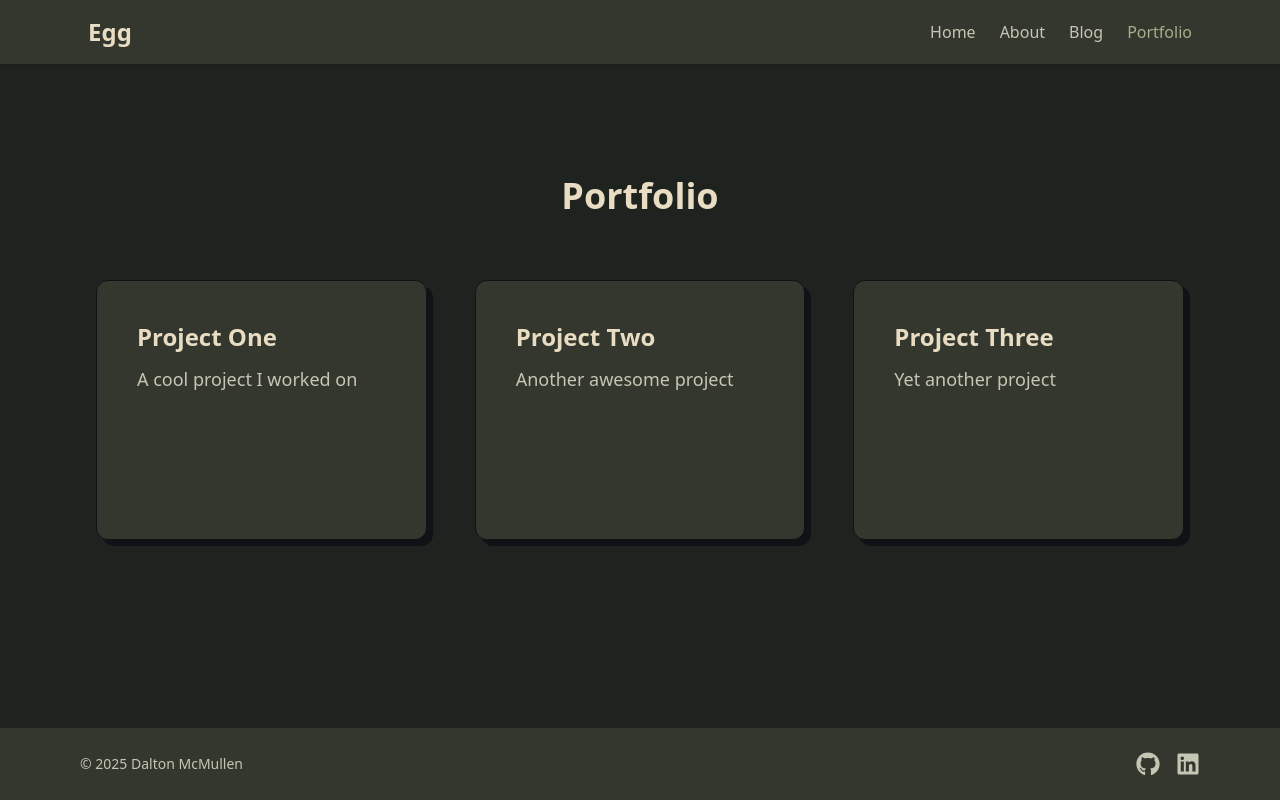
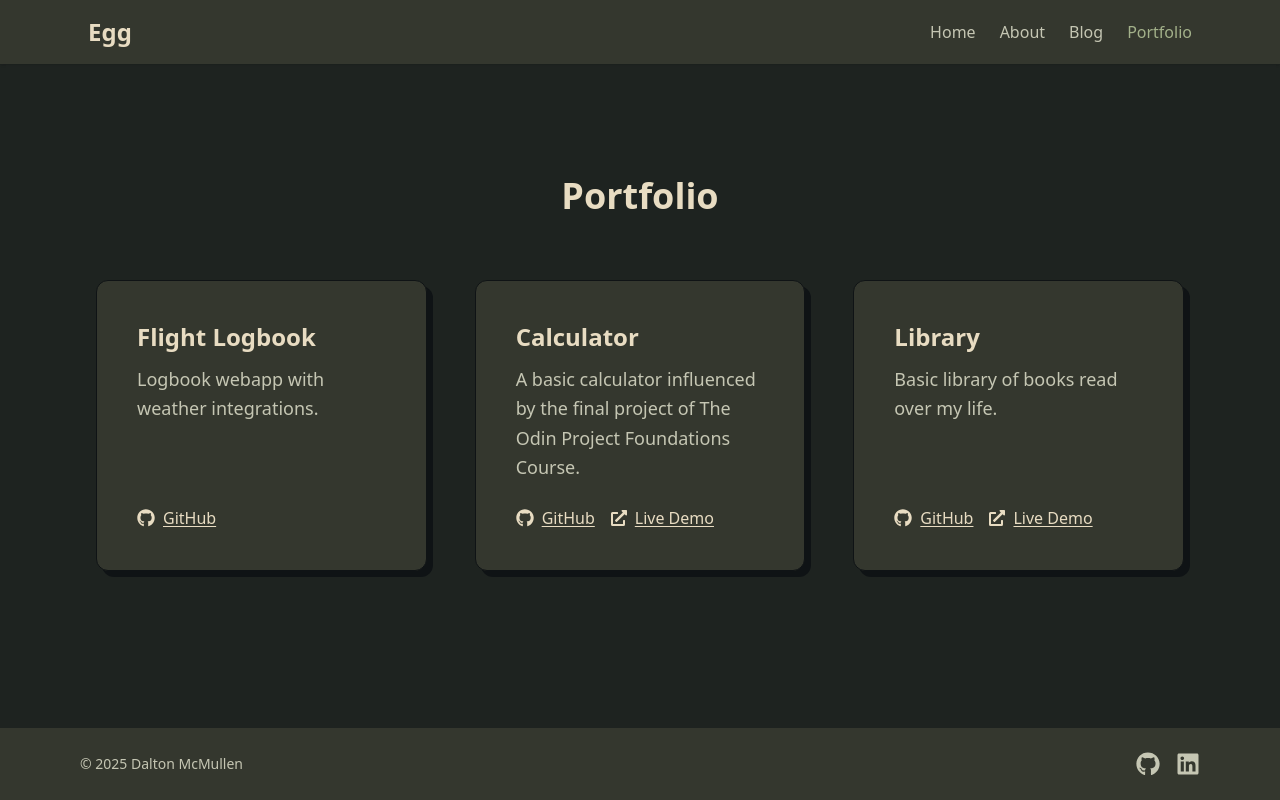
Before and after one commit to DaltonBytes/updated-portfolio, a React (Vite) app: page /portfolio in a window 1280 px wide. Built offline with nearby package versions, Linux system fonts and the light colour scheme.

Commit message:
Created first blog post and cleaned up
Needed to clean up some errors, and update the portfolio portion to add
the ability to click links and live demos.

```diff
--- a/src/pages/About.jsx
+++ b/src/pages/About.jsx
@@ -87,7 +87,7 @@ export default function About() {
 
   return (
     <section className="bg-[#1E2320] text-[#C5C6B3] grow pt-32 pb-24 px-8">
-      <h1 className="text-center text-5xl font-semibold text-[#E8DCC2] mb-16">
+      <h1 className="text-center text-4xl font-semibold text-[#E8DCC2] mb-16">
         About Me
       </h1>
       <div className="space-y-20 max-w-6xl mx-auto">
--- a/src/pages/Blog.jsx
+++ b/src/pages/Blog.jsx
@@ -4,18 +4,9 @@ import PageTitle from "../components/PageTitle";
 const posts = [
   {
     id: "post1",
-    title: "My First Blog Post",
-    excerpt: "Hello! This is my first blog post about my projects and hobbies.",
-  },
-  {
-    id: "post2",
-    title: "Another Post",
-    excerpt: "Another exciting project I worked on recently...",
-  },
-  {
-    id: "post3",
-    title: "Another First Blog Post",
-    excerpt: "This is me talking about all my coding. Whoo!!",
+    title: "Why I'm Building This Site (and Why My Callsign is Egg)",
+    excerpt:
+      "Hi again! Welcome to my portfolio. I've been wanting to build a site like this for a long time...",
   },
 ];
 
--- a/src/pages/Portfolio.jsx
+++ b/src/pages/Portfolio.jsx
@@ -1,9 +1,28 @@
 import PageTitle from "../components/PageTitle";
+import { FaGithub, FaExternalLinkAlt } from "react-icons/fa";
 
 const projects = [
-  { id: 1, title: "Project One", description: "A cool project I worked on" },
-  { id: 2, title: "Project Two", description: "Another awesome project" },
-  { id: 3, title: "Project Three", description: "Yet another project" },
+  {
+    id: 1,
+    title: "Flight Logbook",
+    description: "Logbook webapp with weather integrations.",
+    link: "https://github.com/DaltonBytes/logbook",
+  },
+  {
+    id: 2,
+    title: "Calculator",
+    description:
+      "A basic calculator influenced by the final project of The Odin Project Foundations Course.",
+    link: "https://github.com/DaltonBytes/calculator",
+    demo: "https://daltonbytes.github.io/calculator/",
+  },
+  {
+    id: 3,
+    title: "Library",
+    description: "Basic library of books read over my life.",
+    link: "https://github.com/DaltonBytes/library",
+    demo: "https://daltonbytes.github.io/library/",
+  },
 ];
 
 export default function Portfolio() {
@@ -31,9 +50,45 @@ export default function Portfolio() {
               {project.title}
             </h2>
 
-            <p className="text-[#C5C6B3] leading-relaxed text-lg">
+            <p className="text-[#C5C6B3] leading-relaxed text-lg mb-6">
               {project.description}
             </p>
+
+            <div className="mt-auto flex gap-4">
+              {/* GitHub Button */}
+              <a
+                href={project.link}
+                target="_blank"
+                rel="noopener noreferrer"
+                className="
+                  flex items-center gap-2
+                  text-[#E8DCC2] underline underline-offset-2 decoration-[#E8DCC2]
+                  hover:text-[#F4E8CD] hover:decoration-[#F4E8CD]
+                  transition-colors
+                "
+              >
+                <FaGithub size={18} />
+                GitHub
+              </a>
+
+              {/* Live Demo Button (conditional) */}
+              {project.demo && (
+                <a
+                  href={project.demo}
+                  target="_blank"
+                  rel="noopener noreferrer"
+                  className="
+                    flex items-center gap-2
+                    text-[#E8DCC2] underline underline-offset-2 decoration-[#E8DCC2]
+                    hover:text-[#F4E8CD] hover:decoration-[#F4E8CD]
+                    transition-colors
+                  "
+                >
+                  <FaExternalLinkAlt size={16} />
+                  Live Demo
+                </a>
+              )}
+            </div>
           </div>
         ))}
       </div>
--- a/src/posts/post1.md
+++ b/src/posts/post1.md
@@ -1,8 +1,19 @@
-# First Blog Post
+# Why I'm Building This Site (and Why My Callsign is Egg)
 
-Hi! I am posting as my first blog post!
+Hi again! Welcome to my portfolio. I've been wanting to build a site like this for a long time, and it feels great to finally hit *publish*. I've built this sire to be a blend of a portfolio, project log, and whatever else I decide to experiment with along the way.
 
-## About this
+Currently, I am in a **HUGE** transition phase. I've decided to resign my commission as a Naval Officer and take my talents into the civilian sector, specifically aiming to land a Program Manager role in the technology industry. Over the past year, I rediscovered how much I enjoy building things, specifically in the software space. I've found joy in creating tools that make everyday life easier, solve problems, and projects that are just fun to create. I decided to build this site to document that journey, share what I am learning, and build in public.
 
-- Built with React & Tailwind
-- Uses MD for blogging
+When I disconnect from the matrix, I'm usually doing something that keeps life interesting. Sometimes that means trying out a new restaurant with my wife, and other times it's filming something random for my YouTube channel. I enjoy having a mix of creative outlets and hands-on hobbies, especially ones that keep me active. This has kept me balanced and gives me more stories to tell.
+
+Speaking of stories, here's one I'm sure you had a question about:
+
+## Why "Egg"?
+
+In typical Navy callsign fashion, mine came from a mix of timing, personality, and friends who enjoy keeping you humble. When I showed up to my fleet squadron — this is the operational unit you join after finishing flight school, where you fly real missions across the globe — I was confident and excited, otherwise known as too confident for the new guy. The squadron picked up on it immediately and decided that I needed a callsign to ensure I stayed humble throughout my tour.
+
+That's where the landed on "Egg." Simple, silly, and impossible to take too seriously.
+
+It became the nickname that kept me grounded and fit perfectly into the squadron's sense of humor. With callsigns, once you're given one, it's permanent. So I chose to lean into it! Now my whole brand is egg — flying egg, coding egg, cycling egg, all the eggs! It is now who I am, and I love it.
+
+If you made it this far, thanks for reading. I'm looking forward to growing into this space and sharing my story. This site marks a new chapter for me, and I'm excited to have you along for the ride.
```
